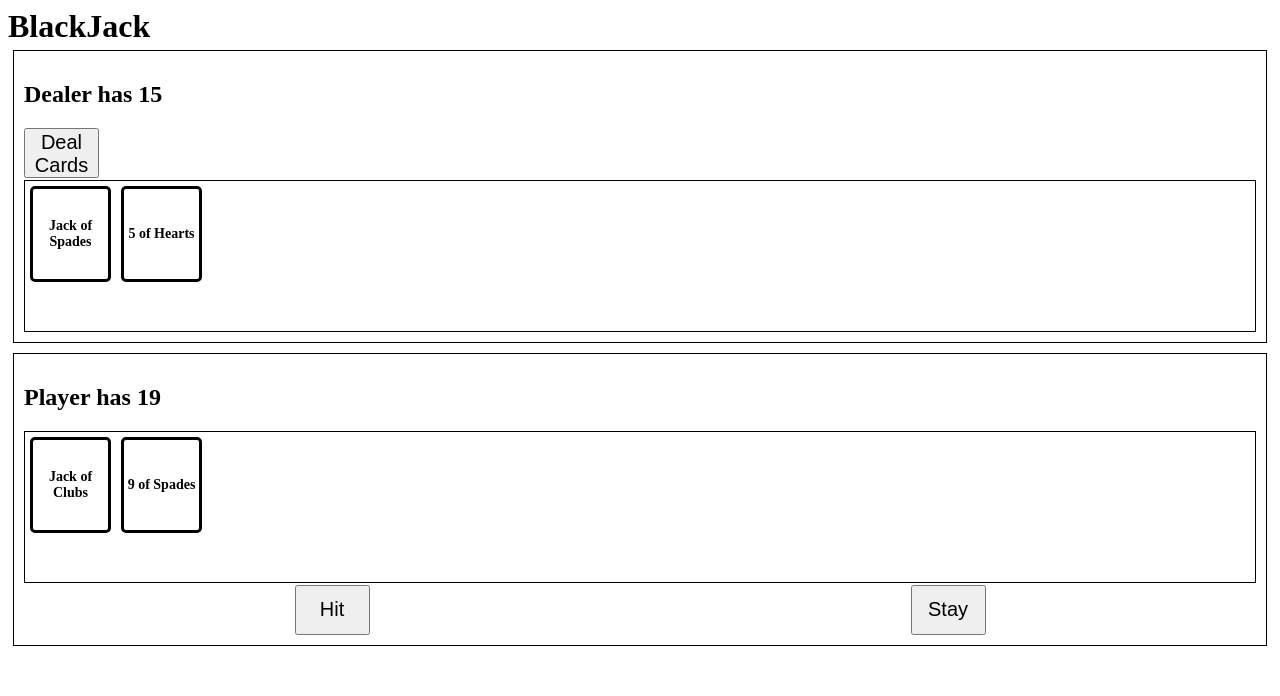
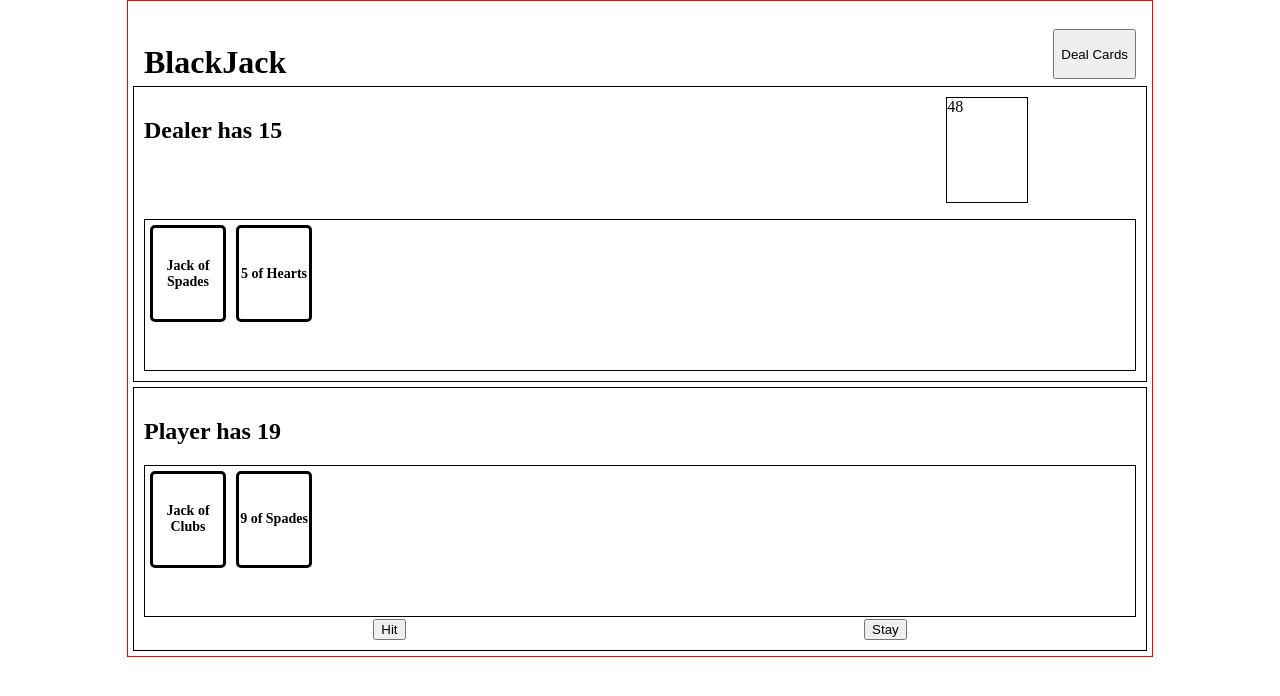
Before and after one commit to dals1791/Blackjack, a plain HTML site: page index.html in a window 1280 px wide. Both pictures are taken after a click on the button "Deal Cards". Drawn offline with nearby package versions, Linux system fonts and the light colour scheme.

Commit message:
updated deal cards animations and added cardDeck count

```diff
--- a/app.js
+++ b/app.js
@@ -2,6 +2,6 @@ import createCardDeck from './modules/cardDeck.js';
 import {dealCards, playerHitCard, stay} from './modules/dealCards.js'
 
 createCardDeck() //Creates a new 52 card deck
-dealCards()
-playerHitCard()
-stay()
+dealCards() // deals two starting cards for each player
+playerHitCard()//draws a card for player
+stay()//player stays, dealer continually draws until over 17 score or bust
--- a/index.html
+++ b/index.html
@@ -20,11 +20,15 @@
 <body>
     <header>
         <h1>BlackJack</h1>
-
+        <button class="dealButton button">Deal Cards</button>
     </header>
     <section class="dealer">
-        <h2>Dealer</h2>
-        <button class="dealButton button">Deal Cards</button>
+        <div class="dealerHeader">
+            <h2>Dealer</h2>
+            <div class="cardDeckContainer">
+                <div class="cardDeck"></div>
+            </div>
+        </div>
 
         <div class="dealerCards cardLocation">
 
--- a/modules/cardDeck.js
+++ b/modules/cardDeck.js
@@ -1,5 +1,6 @@
 // Creates a card Deck and stores the card object into an array
 let cardDeck = []
+
  function createCardDeck(){
         for (let i=0; i<52; i+=1){
             const number = i%13
@@ -41,7 +42,8 @@ let cardDeck = []
             const cardObject = {"description": cardName, "value": cardValue}
            cardDeck.push(cardObject)
         }
-
+        const cardDeckLocation = $('.cardDeck')
+        cardDeckLocation.html(cardDeck.length)
     }
     export {cardDeck};
     export default createCardDeck;
--- a/modules/dealCards.js
+++ b/modules/dealCards.js
@@ -3,6 +3,11 @@ import {playerScore1, dealerScore1, playerPoints, dealerPoints, displayPlayerSco
 import {gameVictory, blackJack, bust} from './victoryConditions.js'
 
 // Deals two starting cards to the player and dealer
+const appendCard = (card, type)=>{
+    const section = $(`section .${type}Cards`);
+    section.append(card)
+}
+
 const dealCards = function (){
     const $dealCards = $(".dealButton")
     $dealCards.on("click", (event)=>{
@@ -11,22 +16,25 @@ const dealCards = function (){
         const dealerCard1 = drawCard()
         const dealerCard2 = drawCard()
 
-        const $playerSection = $("section .playerCards")
-        const $dealerSection = $("section .dealerCards")
+        appendCard(playerCard1, 'player');
 
-        $playerSection.append(playerCard1)
-        $playerSection.append(playerCard2)
-        $dealerSection.append(dealerCard1)
-        $dealerSection.append(dealerCard2)
-
-        playerPoints()
-        dealerPoints()
-        displayDealerScore()
-        displayPlayerScore()
-        blackJack()
-        bust()
-
-    })
+        playerCard1.show('normal', 'swing', ()=>{
+            appendCard(dealerCard1, 'dealer');
+            dealerCard1.show('normal', 'swing',()=>{
+                appendCard(playerCard2, 'player');
+                playerCard2.show('normal', 'swing', ()=>{
+                    appendCard(dealerCard2, 'dealer');
+                    dealerCard2.show('normal', 'swing');
+                    playerPoints();
+                    dealerPoints();
+                    displayDealerScore();
+                    displayPlayerScore();
+                    blackJack()
+                    bust()
+                });
+            })
+        })
+    });
 }
 
 // Adds card to player hands
@@ -34,8 +42,8 @@ const playerHitCard = function (){
     const hitCard = $("button.hitButton")
     hitCard.on("click", (event)=>{
     let newCard = drawCard()
-    const playerCards = $(".playerCards")
-    playerCards.append(newCard)
+    appendCard(newCard, 'player');
+    newCard.show('slow', 'swing')
     playerPoints()
     displayPlayerScore()
 
@@ -50,27 +58,31 @@ const playerHitCard = function (){
 
 //deals a card for the dealer if below 17 score
 const dealerHit = function (){
-    if (dealerScore1<17){
+    let newCard = drawCard();
+    appendCard(newCard, 'dealer');
+    newCard.show('normal', 'swing')
+    dealerPoints();
+    displayDealerScore();
+    gameVictory();
+}
 
-        while(dealerScore1<17){
-            let newCard = drawCard()
-            const dealerCards = $(".dealerCards")
-            dealerCards.append(newCard)
+
+
+const stay = function (){
+    const $stayButton = $(".stayButton")
+    $stayButton.on("click", (event)=>{
+        if(dealerScore1<17){
+
+            while(dealerScore1<17){
+                dealerHit()
+            }
+        }else{
             dealerPoints()
             displayDealerScore()
             gameVictory()
         }
-    }
-    else{
-        displayDealerScore()
-        gameVictory()
-    }
 
-}
-const stay = function (){
-    const $stayButton = $(".stayButton")
-    $stayButton.on("click", (event)=>{
-        dealerHit()
+
     })
  }
 export {dealCards, playerHitCard, dealerHit, stay};
--- a/modules/drawCard.js
+++ b/modules/drawCard.js
@@ -10,7 +10,9 @@
     $div.attr("value", card.value)
 
     cardDeck.splice(randCard, 1)
-    return $div
+    console.log(cardDeck.length)
+    $('.cardDeck').html(cardDeck.length)
+    return $div.hide()
 
 }
 export default drawCard
--- a/modules/points.js
+++ b/modules/points.js
@@ -8,14 +8,12 @@ const CVA = (cardValues)=>{
         return parseInt(card.attributes.value.value)
     })
 }
-
-
 const playerPoints = function (){
     const cardValues = $("section .playerCards").children()
     let array = CVA(cardValues)
     playerScore1 = array.reduce((acc, val)=>acc+val)
     const scoreDisplay = $(".player h2")
-    scoreDisplay.append(" has " + playerScore1)
+    scoreDisplay.html("Player has " + playerScore1)
 
 }
 const dealerPoints = function (){
@@ -23,7 +21,7 @@ const dealerPoints = function (){
     let array = CVA(cardValues)
     dealerScore1 = array.reduce((acc, val)=>acc+val)
     const scoreDisplay = $(".dealer h2")
-    scoreDisplay.append(" has " + dealerScore1)
+    scoreDisplay.html("Dealer has " + dealerScore1)
 }
 
 const displayDealerScore = function (){
--- a/modules/victoryConditions.js
+++ b/modules/victoryConditions.js
@@ -8,7 +8,6 @@ const gameVictory = function (){
     score.addClass("result")
     score2.addClass("result")
     if (dealerScore1===21){
-
         blackJack()
     }
     else if (playerScore1 ===21){
@@ -31,7 +30,12 @@ const gameVictory = function (){
     else if(dealerScore1>21){
         bust()
     }
-    else {}
+    else {
+        score2.html("Dealer Wins")
+        score.html("Player Loses")
+        victorySpot.append(score)
+        victorySpot2.append(score2)
+    }
 
 }
 const blackJack = function (){
--- a/style.css
+++ b/style.css
@@ -1,56 +1,87 @@
-body{
-    display:grid;
-
+body {
+    max-width: 1024px;
+    margin: 0 auto;
+    border: 1px solid red;
+  /* display: grid; */
+}
+header{
+    display: flex;
+    justify-content: space-between;
+    align-items: flex-end;
+    padding: 0 1rem;
+    height: 10vh;
+}
+header h1 {
+width: fit-content;
+  margin: 0;
+}
+header button{
+    height: 50px;
+}
+.dealer{
 
 }
-h1{
-    margin: 0;
+.dealerHeader{
+    display: grid;
+    height: fit-content;
+    grid-template-columns: 70% 30%;
+    grid-template-rows: 50% 50%;
+    justify-content: center;
+    margin-bottom: 1em;
 }
-.button{
+.cardDeckContainer{
+
+}
+.cardDeck{
+    margin: 0 auto;
+    border: 1px solid;
+    width: 5em;
+    height:6.5em;
+}
+/* .button {
   height: 50px;
   width: 75px;
   font-size: 20px;
-
-}
+} */
 .card {
   display: flex;
   align-items: center;
   justify-content: space-around;
-    height: 90px;
-    width: 75px;
+  height: 6.5em;
+  width: 5em;
   border: 3px solid black;
   border-radius: 5px;
   margin: 5px 5px 2.5px 5px;
   font-size: 14px;
-    font-weight: bold;;
+  font-weight: bold;
   text-align: center;
+
 }
-.cardLocation{
+.cardLocation {
   display: flex;
-    /* justify-content: space-around; */
   align-content: flex-start;
   height: 150px;
   width: auto;
   border: 1px solid;
-}
-.result{
-color: red;
 
 }
-.playerButtons{
-    display:flex;
+.result {
+  color: red;
+}
+.playerButtons {
+  display: flex;
   justify-content: space-around;
   margin-top: 2px;
 }
-section{
+section {
   border: 1px solid;
   padding: 10px;
   margin: 5px;
 }
-.dealButton{
+.dealButton {
   margin-bottom: 2px;
 }
-button:hover{
+button:hover {
   background-color: black;
   color: white;
 }
```
Lines whose indentation alone changed are shown as unchanged.
